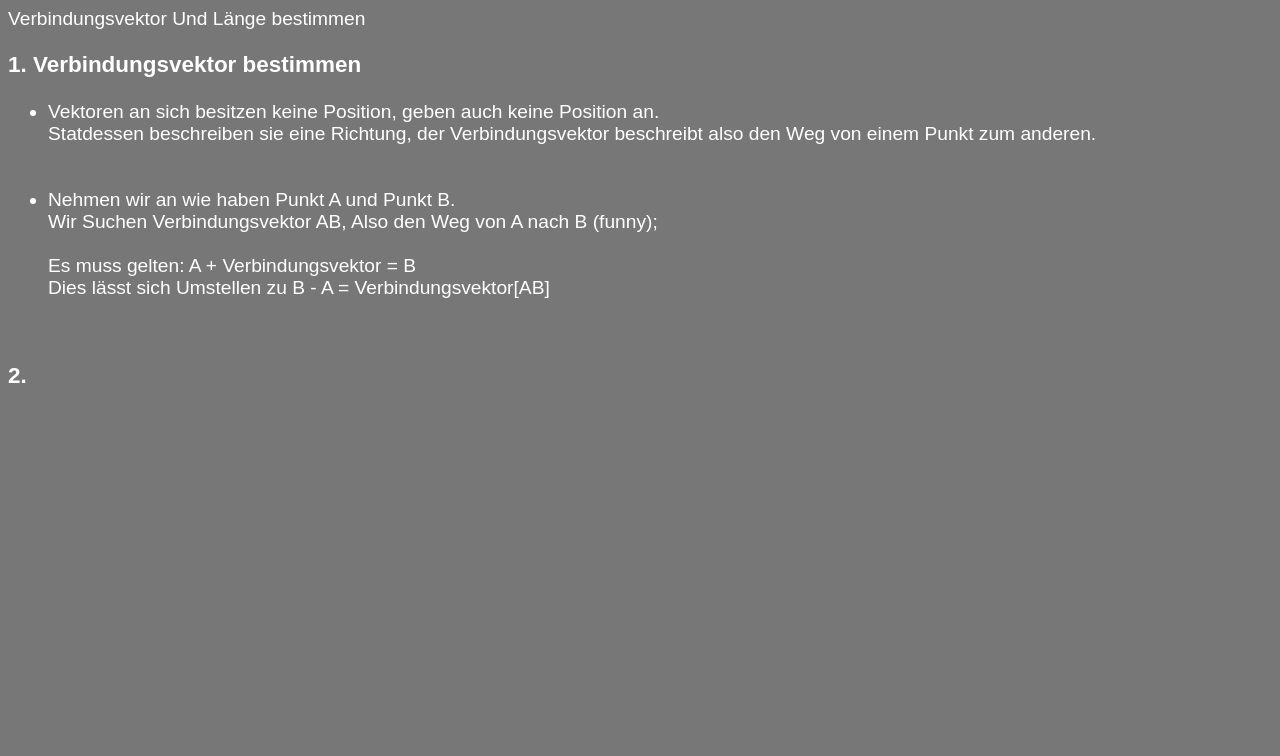
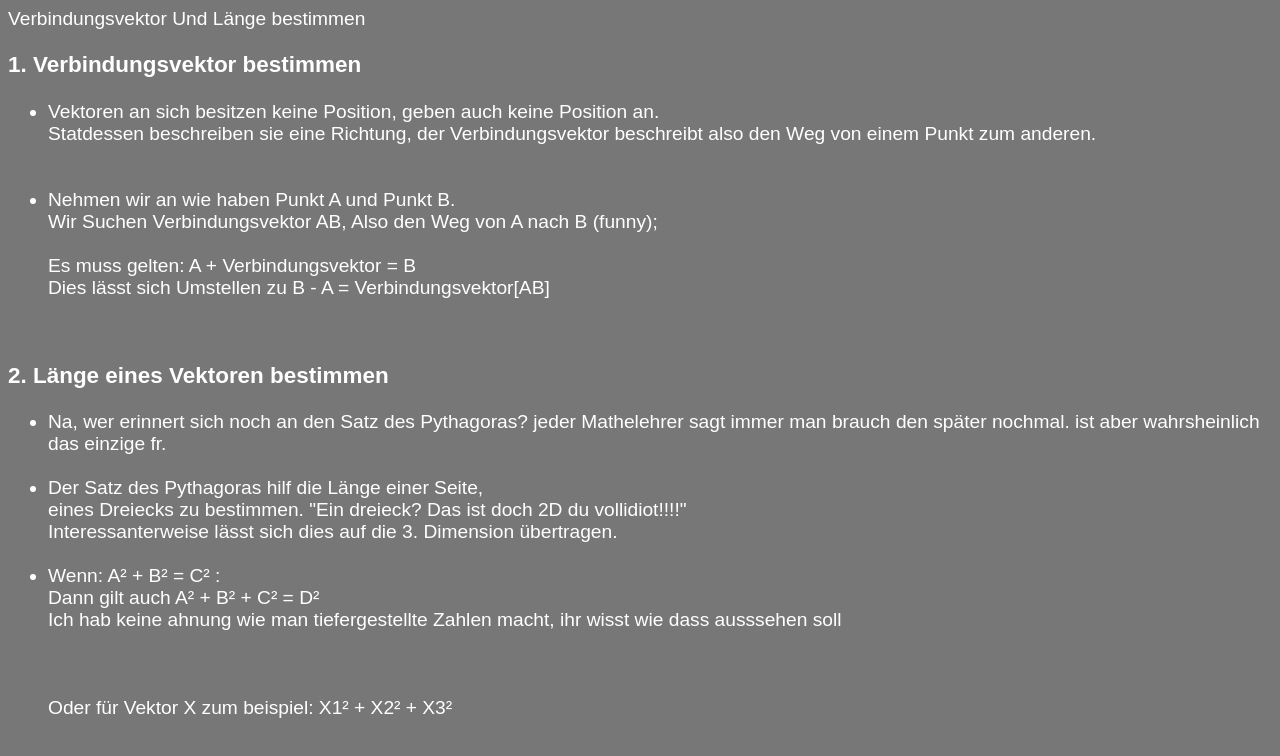
Before and after one commit to learning-thing/Mathe-Vorbereitung, a plain HTML site: page Verbindungsvektor.html in a window 1280 px wide. Drawn offline with Linux system fonts and the light colour scheme.

Commit message:
playtest

```diff
--- a/Verbindungsvektor.html
+++ b/Verbindungsvektor.html
@@ -23,6 +23,31 @@
         </ul>
 
         <br>
-        <h3>2. </h3>
+        <h3>2. Länge eines Vektoren bestimmen</h3>
+        <ul>
+            <li>
+                Na, wer erinnert sich noch an den Satz des Pythagoras?
+                jeder Mathelehrer sagt immer man brauch den später nochmal.
+                ist aber wahrsheinlich das einzige fr.
+            </li>
+            <br>
+            <li>
+                Der Satz des Pythagoras hilf die Länge einer Seite, <br> eines Dreiecks zu bestimmen.
+                "Ein dreieck? Das ist doch 2D du vollidiot!!!!"<br>
+                Interessanterweise lässt sich dies auf die 3. Dimension übertragen.
+                <br>
+                <br>
+            </li>
+            <li>
+                Wenn: A² + B² = C² :<br>
+                Dann gilt auch A² + B² + C² = D²
+                <br>
+                <div clas="anmerkung">Ich hab keine ahnung wie man tiefergestellte Zahlen macht, ihr wisst wie dass ausssehen soll</div>
+                <br>
+                <br>
+                <br>
+                Oder für Vektor X zum beispiel: X1² + X2² + X3²
+            </li>
+        </ul>
     </body>
 </html>
--- a/style.css
+++ b/style.css
@@ -13,3 +13,8 @@ h1 {
 a {
     color: white;
 }
+
+#anmerkung {
+    color: aquamarine;
+    font-style: italic;
+}
```
Also changed, not shown: 1 other file.
